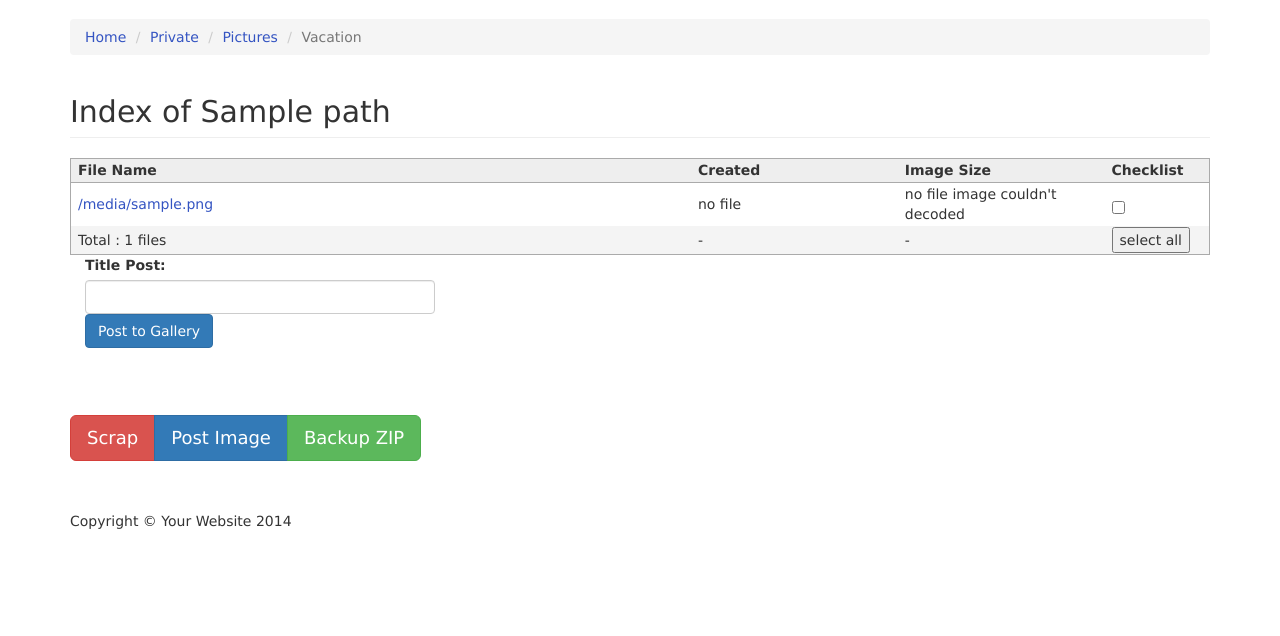
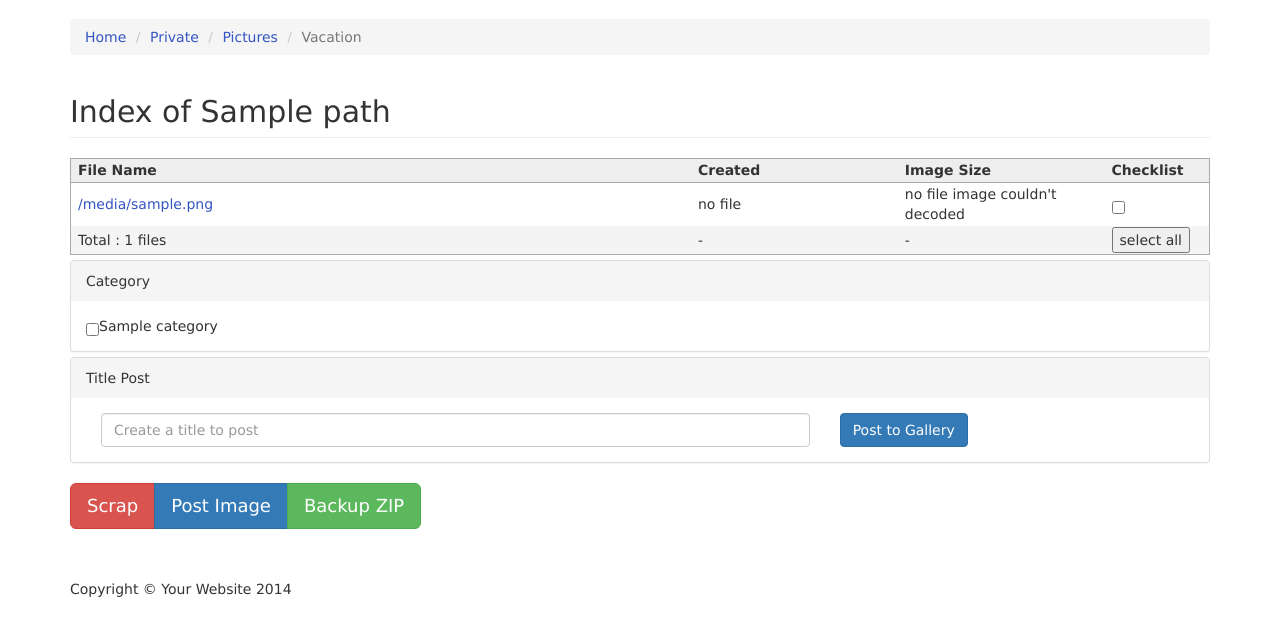
Before and after one commit to efenfauzi/tiptopgallery, a Django app: template templates/export_to_post.html in a window 1280 px wide. Shown: the part 51-687 px from the top of the page. Run offline with Django 3.2, Linux system fonts and the light colour scheme; tables that the repository leaves empty hold one stand-in row (values such as "Sample post"); the template is opened without the code that fills it: values that come from a table or form of the project are taken from there, most other values are stand-ins (such as "Sample title", 1, 10 or a date in 2020); some libraries are stand-ins or nearby versions.

Commit message:
fix templating export

```diff
--- a/dashboard_admin/models.py
+++ b/dashboard_admin/models.py
@@ -92,7 +92,7 @@ class PostImage(models.Model):
 			image = Image.open(StringIO.StringIO(self.images.read()))
 			if image.mode != "RGB":
 				image = image.convert("RGB")
-		image.thumbnail((225,225), Image.ANTIALIAS)
+		image.thumbnail((180,180), Image.ANTIALIAS)
 		output = StringIO.StringIO()
 		image.save(output, format='jpeg', quality=99)
 		output.seek(0)
@@ -116,3 +116,50 @@ class ScrapImage(models.Model):
 		db_table = ' scrap_image'
 		verbose_name = u'Scrap Image'
 		verbose_name_plural = u'Scrap Image'
+
+def upload_icon(instance, filename):
+	ext = filename.split('.')[-1]
+	name = "{0}.{1}".format(str(instance.name).lower(), ext)
+	return ('image/icon/'+name)
+
+class Category(models.Model):
+	parent = models.ForeignKey('self', null=True,blank=True, related_name='subcategories')
+	name = models.CharField(max_length=100)
+	list_status = ((0, "not active"), (1, "active"))
+	status = models.IntegerField(default=1, choices=list_status)
+	icon = models.ImageField(upload_to=upload_icon, max_length=255, null=True, blank=True)
+
+	def __str__(self):
+		return self.name
+
+	class Meta:
+		db_table = 'categories'
+		verbose_name = 'Category'
+		verbose_name_plural = 'Category'
+
+	def save(self, *args, **kwargs):
+
+		if self.icon:
+			ext = str(self.icon).split('.')[-1]
+			image = Image.open(StringIO.StringIO(self.icon.read()))
+			if image.mode != "RGB":
+				image = image.convert("RGB")
+			image.thumbnail((64,64), Image.ANTIALIAS)
+			output = StringIO.StringIO()
+			image.save(output, format='jpeg', quality=99)
+			output.seek(0)
+			self.icon= InMemoryUploadedFile(output,'ImageField', "{0}.{1}".format(self.icon.name, ext), 'image/jpeg', output.len, None)
+
+		super(Category, self).save(*args, **kwargs)
+
+class CategoryPost(models.Model):
+	post = models.ForeignKey(Post, related_name='categorypost')
+	category = models.ForeignKey(Category, null=True, blank=True)
+
+	def __str__(self):
+		return self.post.title
+
+	class Meta:
+		db_table = 'category_posts'
+		verbose_name = 'Category Post'
+		verbose_name_plural = 'Category Post'
--- a/templates/export_to_post.html
+++ b/templates/export_to_post.html
@@ -100,21 +100,32 @@
             </tr>
         </tbody>
     </table>
-    	<div class="col-xs-4">
-		  <label for="title">Title Post:</label>
-		  <input type="text" class="form-control" id="title" name="title">
-        <input type="submit" value="Post to Gallery" class="btn btn-primary">
-		</div>
+    </br>
+
+  <div class="panel-group">
+    <div class="panel panel-default">
+        <div class="panel-heading">Category</div>
+         <div class="panel-body">
+          {% for cat in category %}
+            <input class="checkbox-inline" type="checkbox" name="category" value="{{ cat.id }}">{{ cat.name }}
+        {% endfor %}
+        </div>
+    </div>
+
+    <div class="panel panel-default">
+        <div class="panel-heading">Title Post</div>
+         <div class="panel-body">
+         <div class="col-xs-8">
+            <input type="text" class="form-control" id="title" name="title" placeholder="Create a title to post">
+         </div>
+         <div class="col-xs-4">
+            <input type="submit" value="Post to Gallery" class="btn btn-primary">
+         </div>
+        </div>
+    </div>
 </form>
+</div>
 
-<br>
-<br>
-<br>
-<br>
-<br>
-<br>
-<br>
-<br>
  <div class="btn-group btn-group-lg ">
   <a href="{% url 'image_scrapper' %}" class="btn btn-danger">Scrap</a>
   <a href="{% url 'export_to_post' %}" class="btn btn-primary">Post Image</a>
--- a/templates/image-scraper.html
+++ b/templates/image-scraper.html
@@ -17,7 +17,7 @@
     function ShowLoading(e) {
         var div = document.createElement('div');
         var img = document.createElement('img');
-        img.src = 'http://localhost:8000/media/image/loading.gif';
+        img.src = 'http://localhost:8000/static/assets/loading.gif';
         div.innerHTML = "Loading...<br />";
         div.style.cssText = 'position: fixed; top: 40%; left: 30%; right: 30%; z-index: 5000; width: 500px; text-align: center; background: #F9F9F9; opacity:0.8; ';
         div.appendChild(img);
```
Also changed, not shown: dashboard_admin/admin.py (+9 -0 lines), dashboard_admin/views.py (+22 -6 lines), templates/detail.html (+26 -1 lines), public/assets/loading.gif (added), static/assets/loading.gif (added), static/css/bootstrap.min.css.
